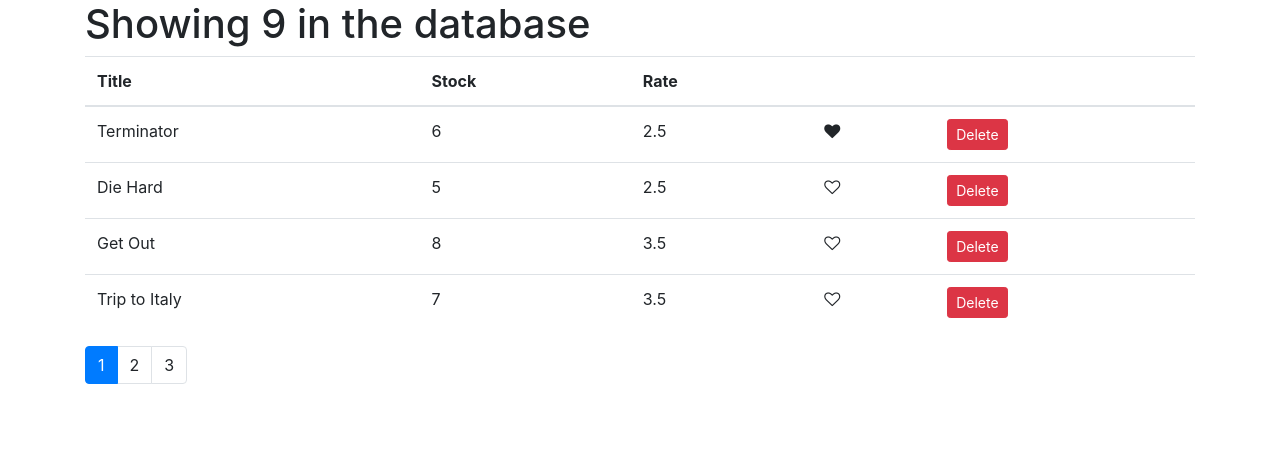
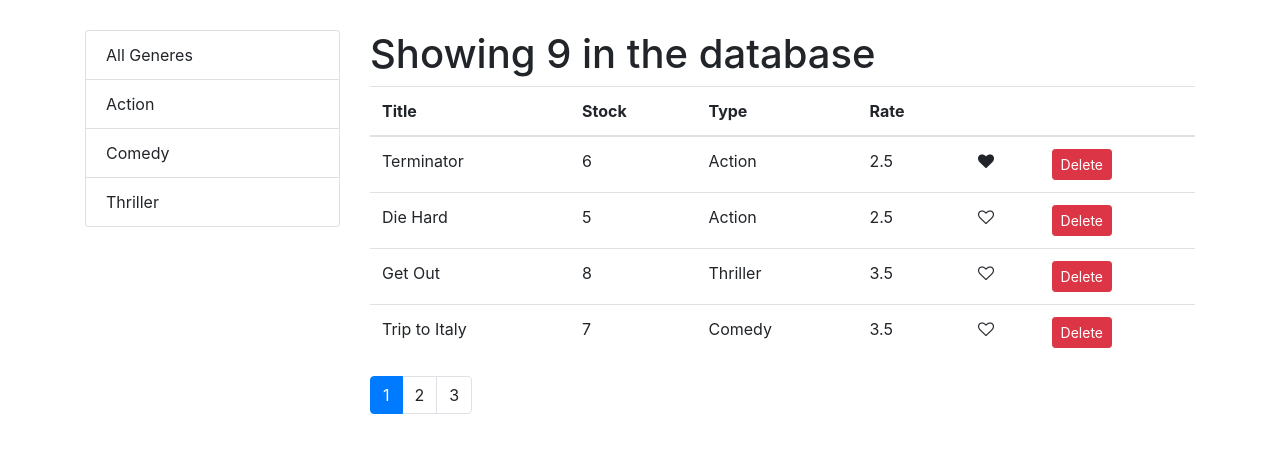
Before and after one commit to denishvachhani/react-vidly, a React (Create React App) app: page / in a window 1280 px wide. Shown: the top 452 px of the page. Built offline with nearby package versions, Linux system fonts and the light colour scheme.

Commit message:
Added Genre filtered feature

```diff
--- a/src/App.js
+++ b/src/App.js
@@ -5,7 +5,7 @@ import "./App.css";
 class App extends Component {
   render() {
     return (
-      <main className="container">
+      <main className="container" style={{ marginTop: "30px" }}>
         <Movies />
       </main>
     );
--- /dev/null
+++ b/src/components/common/listGroup.jsx
@@ -0,0 +1,35 @@
+import React from "react";
+
+const ListGroup = props => {
+  const {
+    items,
+    textProperty,
+    valueProperty,
+    selectedItem,
+    onItemSelect
+  } = props;
+  return (
+    <ul className="list-group">
+      {items.map(item => (
+        <a
+          role="button"
+          key={item[valueProperty]}
+          onClick={() => onItemSelect(item)}
+          style={{ cursor: "pointer" }}
+          className={
+            selectedItem === item ? "list-group-item active" : "list-group-item"
+          }
+        >
+          {item[textProperty]}
+        </a>
+      ))}
+    </ul>
+  );
+};
+
+ListGroup.defaultProps = {
+  textProperty: "name",
+  valueProperty: "_id"
+};
+
+export default ListGroup;
--- a/src/components/movies.jsx
+++ b/src/components/movies.jsx
@@ -3,13 +3,22 @@ import { getMovies } from "../services/fakeMovieService";
 import Like from "./common/like";
 import Pagination from "./common/pagination";
 import { paginate } from "../utils/paginate";
+import ListGroup from "./common/listGroup";
+import { getGenres } from "../services/fakeGenreService";
 
 class Movies extends Component {
   state = {
-    movies: getMovies(),
+    movies: [],
+    genres: [],
+    selectedGenre: "",
     pageSize: 4,
     currentPage: 1
   };
+
+  componentDidMount() {
+    const genres = [{ name: "All Generes" }, ...getGenres()];
+    this.setState({ movies: getMovies(), genres });
+  }
 
   handleDelete = movie => {
     const movies = this.state.movies.filter(m => m._id !== movie._id);
@@ -26,25 +35,49 @@ class Movies extends Component {
 
   handelPageChange = page => {
     this.setState({ currentPage: page });
-    console.log("page change clicked", page);
+  };
+
+  handleGenreSelect = item => {
+    this.setState({ selectedGenre: item, currentPage: 1 });
   };
 
   render() {
     const { length: count } = this.state.movies;
-    const { movies: allMovies, pageSize, currentPage } = this.state;
+    const {
+      movies: allMovies,
+      genres,
+      selectedGenre,
+      pageSize,
+      currentPage
+    } = this.state;
 
     if (count === 0) return <p>There are no movies in database</p>;
 
-    const movies = paginate(allMovies, currentPage, pageSize);
+    const filtered =
+      selectedGenre && selectedGenre._id
+        ? allMovies.filter(m => m.genre._id === selectedGenre._id)
+        : allMovies;
+
+    const movies = paginate(filtered, currentPage, pageSize);
 
     return (
       <React.Fragment>
-        <h1>Showing {count} in the database</h1>
+        <div className="row">
+          <div className="col-3">
+            <ListGroup
+              items={genres}
+              selectedItem={selectedGenre}
+              onItemSelect={this.handleGenreSelect}
+            />
+          </div>
+          <div className="col">
+            <h1>Showing {filtered.length} in the database</h1>
             <table className="table">
               <thead>
                 <tr>
                   <th scope="col">Title</th>
                   <th scope="col">Stock</th>
+                  <th scope="col">Type</th>
                   <th scope="col">Rate</th>
                   <th />
                   <th />
@@ -55,6 +88,7 @@ class Movies extends Component {
                   <tr key={movie._id}>
                     <td>{movie.title}</td>
                     <td>{movie.numberInStock}</td>
+                    <td>{movie.genre.name}</td>
                     <td>{movie.dailyRentalRate}</td>
                     <td>
                       <Like
@@ -75,11 +109,13 @@ class Movies extends Component {
               </tbody>
             </table>
             <Pagination
-          itemCount={count}
+              itemCount={filtered.length}
               pageSize={this.state.pageSize}
               currentPage={this.state.currentPage}
               onPageChange={this.handelPageChange}
             />
+          </div>
+        </div>
       </React.Fragment>
     );
   }
```
Lines whose indentation alone changed are shown as unchanged.
